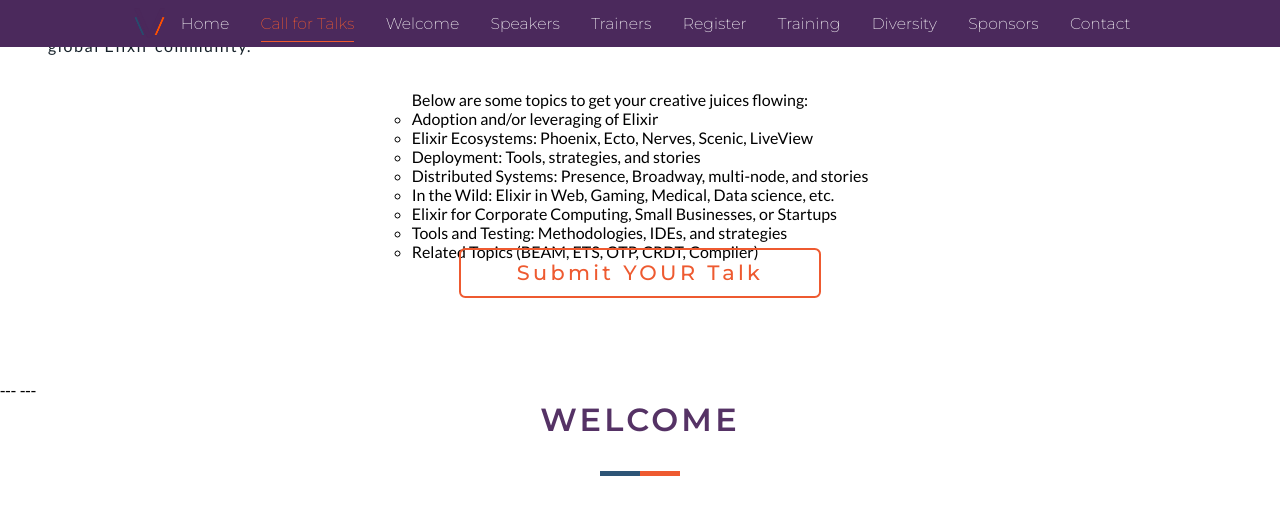
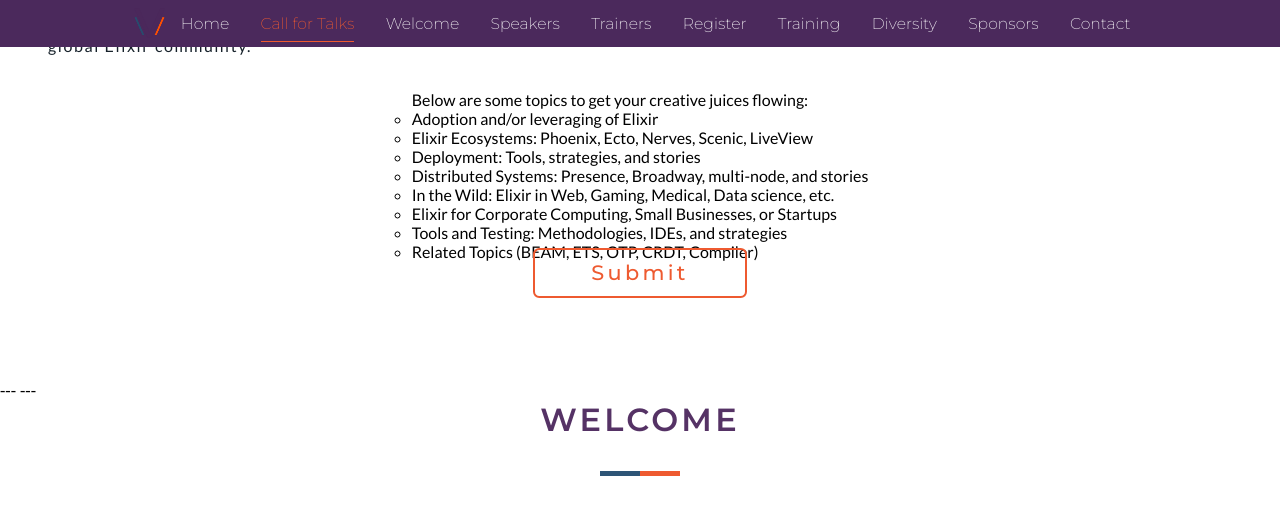
Before and after one commit to esl/virtual-elixirconf-eu-jekyll, a Jekyll site: the page built from index.html, in a window 1280 px wide and 900 px high, scrolled down 1281 px, cut to the strip 0-520 px from the top of the window. Shown: the top 515 px of the strip. Built offline with Jekyll 4.4.1, drawn with Linux system fonts in a browser that asks for light colours; some web fonts are replaced.

Commit message:
Update from Forestry.io Monika Coles updated _includes/cft.html

```diff
--- a/_includes/cft.html
+++ b/_includes/cft.html
@@ -23,6 +23,6 @@
 <li>Tools and Testing: Methodologies, IDEs, and strategies</li>
 <li>Related Topics (BEAM, ETS, OTP, CRDT, Compiler)</li>
   </ul>
-<p class="text-content mb-5" align="center">
-     <a class="page-scroll btn-outline btn-orange mb-5 btn-orange" href="https://eventil.com/events/elixirconf-v-2020">Submit YOUR Talk</a>
+<p class="text-content mb-5" align="center" margin top="1em">
+     <a class="page-scroll btn-outline btn-orange mb-5 btn-orange" href="https://eventil.com/events/elixirconf-v-2020">Submit</a>
     </div>
```
